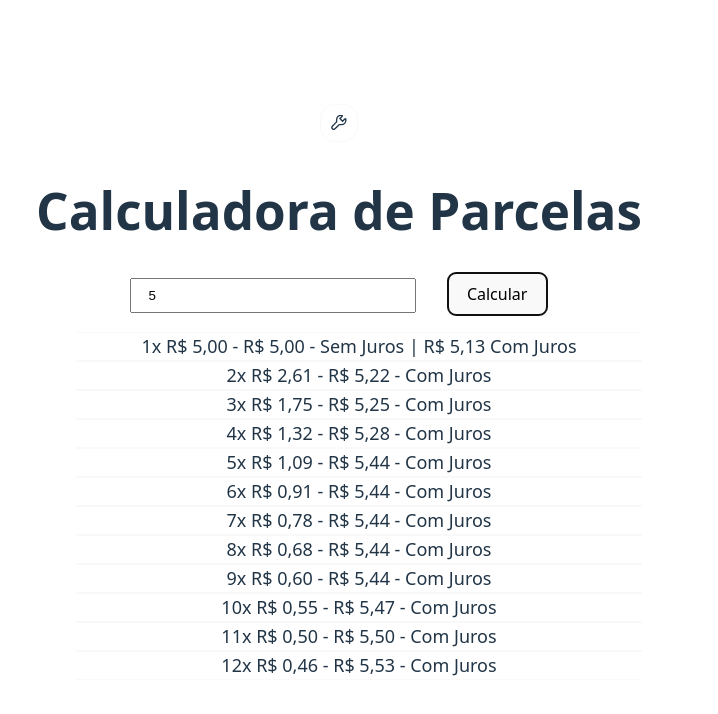
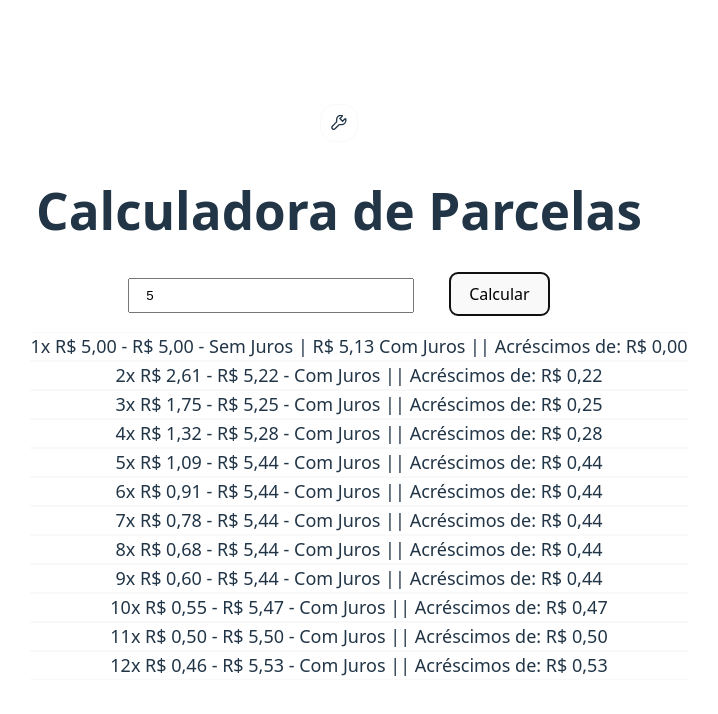
Before and after one commit to ViniciusRibeiroDev/contador_de_juros, a React (Vite) app: page / in a window 1280 px wide. Both pictures are taken after typing "5" into the empty fields and a click on the button "Calcular". Shown: the top 714 px of the page, without its empty margins (301-1019 px from the left). Built offline with nearby package versions, Linux system fonts and the light colour scheme.

Commit message:
Adição De Acréscimos Dos Juros

```diff
--- a/src/Renderizador/index.jsx
+++ b/src/Renderizador/index.jsx
@@ -1,21 +1,16 @@
 import jurosTotais from "../Juros/pedidosComJurosTotais"
 
 const RenderizadorDeJuros = ({ totalComJuros, venda }) => {
+    const comJuros = " Com Juros || Acréscimos de: "
+    const real = (value) => value.toLocaleString('pt-br',
+        {
+            style: 'currency',
+            currency: 'BRL'
+        })
+
     return <ul>
         {totalComJuros.map((elt, ind) => {
-            return <li key={ind}>{ind + 1}x {(parseFloat(elt) / (ind + 1)).toLocaleString('pt-br',
-                {
-                    style: 'currency',
-                    currency: 'BRL'
-                })} - {parseFloat(elt).toLocaleString('pt-br',
-                    {
-                        style: 'currency',
-                        currency: 'BRL'
-                    })} - {elt == venda ? "Sem Juros" : "Com Juros"} {elt == venda ? "| " + jurosTotais(venda)[ind].toLocaleString('pt-br',
-                {
-                    style: 'currency',
-                    currency: 'BRL'
-                }) + " Com Juros" : ""}</li>
+            return <li key={ind}>{ind + 1}x {real(parseFloat(elt) / (ind + 1))} - {real(parseFloat(elt))} - {elt == venda ? ("Sem Juros | " + real(jurosTotais(venda)[ind]) + comJuros + real(elt - venda)) : comJuros + real(elt - venda)}</li>
         })}
     </ul>
 }
```
